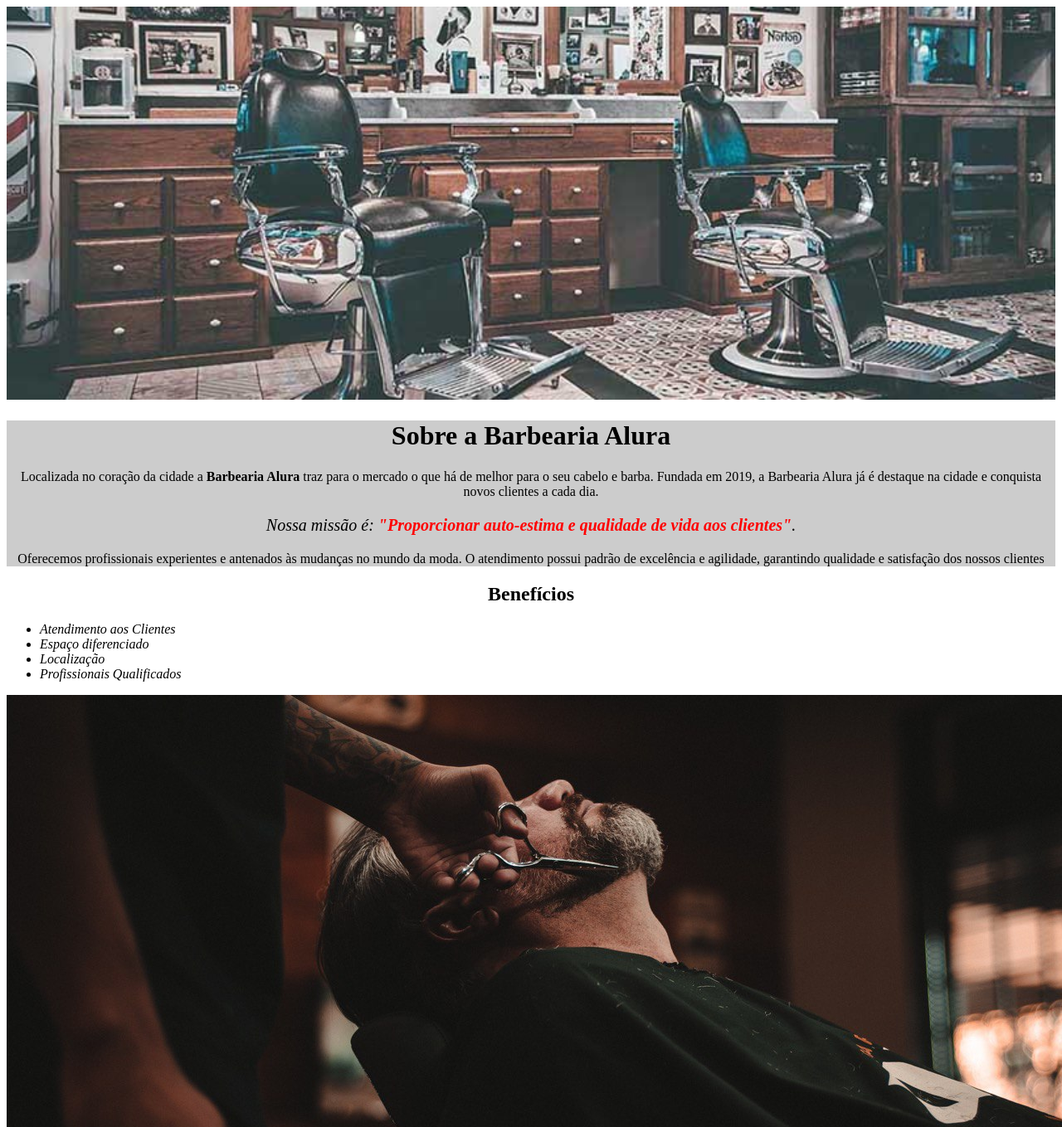
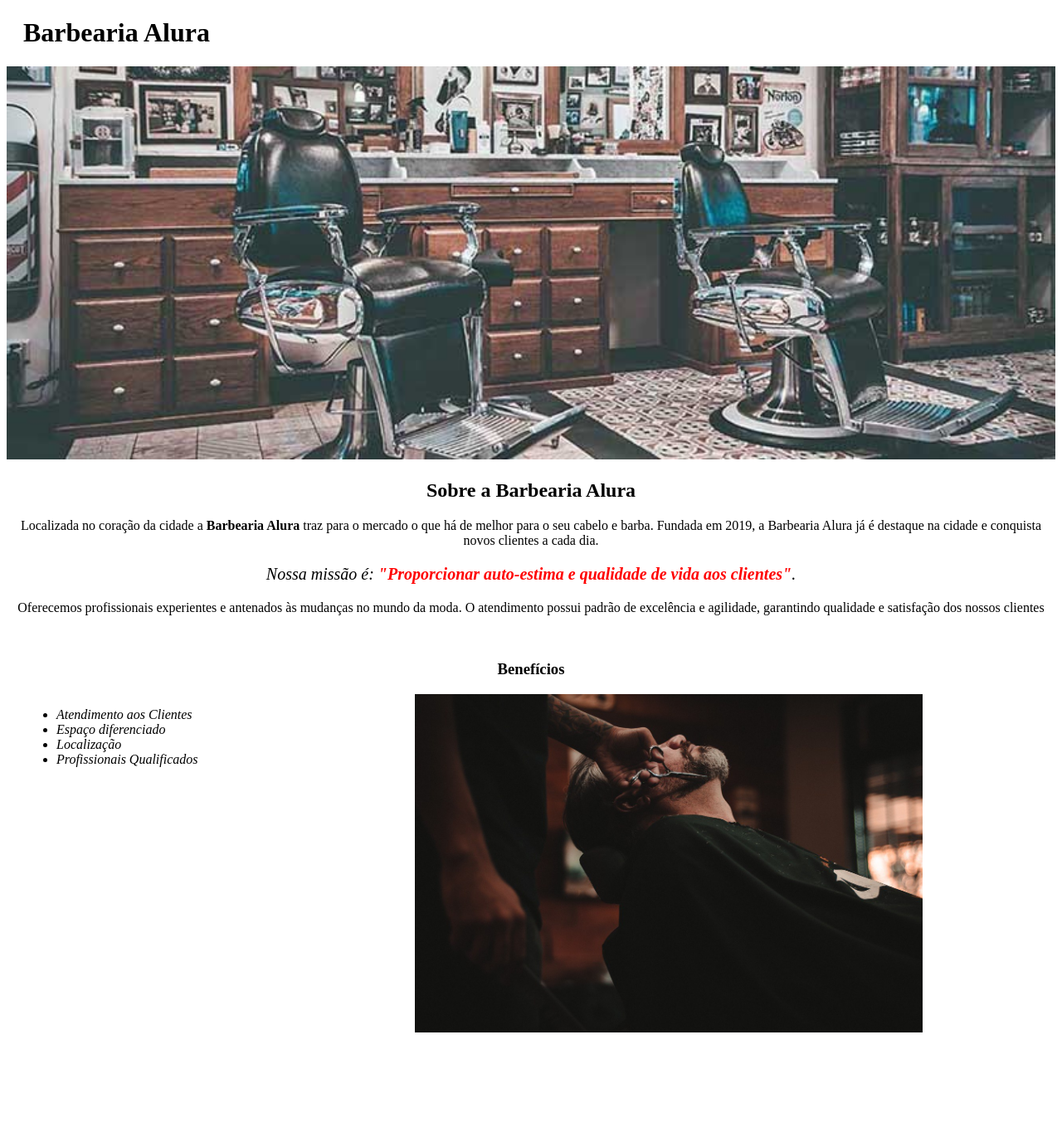
Before and after one commit to clarawisniewski/projeto-barbearia, a plain HTML site: page index.html in a window 1280 px wide. Shown: the top 1359 px of the page at 83% size. After the commit the page ends 1277 px from the top, so only its background shows below. Drawn offline with Linux system fonts and the light colour scheme.

Commit message:
Add files via upload

```diff
--- a/index.html
+++ b/index.html
@@ -8,9 +8,12 @@
      </head>
 
      <body>
+        <header>
+           <h1 class="titulo-principal">Barbearia Alura</h1>
+        </header>
          <img id="banner" src="banner.jpg">
          <div class="principal">
-         <h1>Sobre a Barbearia Alura</h1>
+         <h2 class="titulo-centralizado">Sobre a Barbearia Alura</h2>
 
          <p>Localizada no coração da cidade a <strong>Barbearia Alura</strong> traz para o mercado o que há de melhor para o seu cabelo e barba. Fundada em 2019, a Barbearia Alura já é destaque na cidade e conquista novos clientes a cada dia.</p>
 
@@ -20,7 +23,7 @@
      </div>
 
      <div class="benefícios">
-           <h2>Benefícios</h2>
+           <h3 class="titulo-centralizado">Benefícios</h3>
 
 
            <ul>
@@ -30,7 +33,7 @@
                <li class="itens">Profissionais Qualificados</li>
            </ul>
 
-            <img src="beneficios.jpg">
+            <img src="beneficios.jpg" class="imagembeneficios">
         </div>
      </body>
 </html>
--- a/style.css
+++ b/style.css
@@ -8,9 +8,14 @@ body {
 
 .principal{
 	background: #CCCCCC
+	padding: 30px;
 }
 
-h1{
+.titulo-principal {
+	padding-left: 20px;
+}
+
+.titulo-centralizado {
 	text-align: center
 }
 
@@ -32,8 +37,18 @@ em strong {
 
 .benefícios {
 	background: #FFFFFF;
+	padding: 20px;
 }
 
- h2 {
-  text-align: center;
- }
+
+
+ul {
+  display: inline-block;
+  vertical-align: top;
+  width:  20%;
+  margin-right: 15%;
+}
+
+.imagembeneficios {
+	width: 50% ;
+}
```
